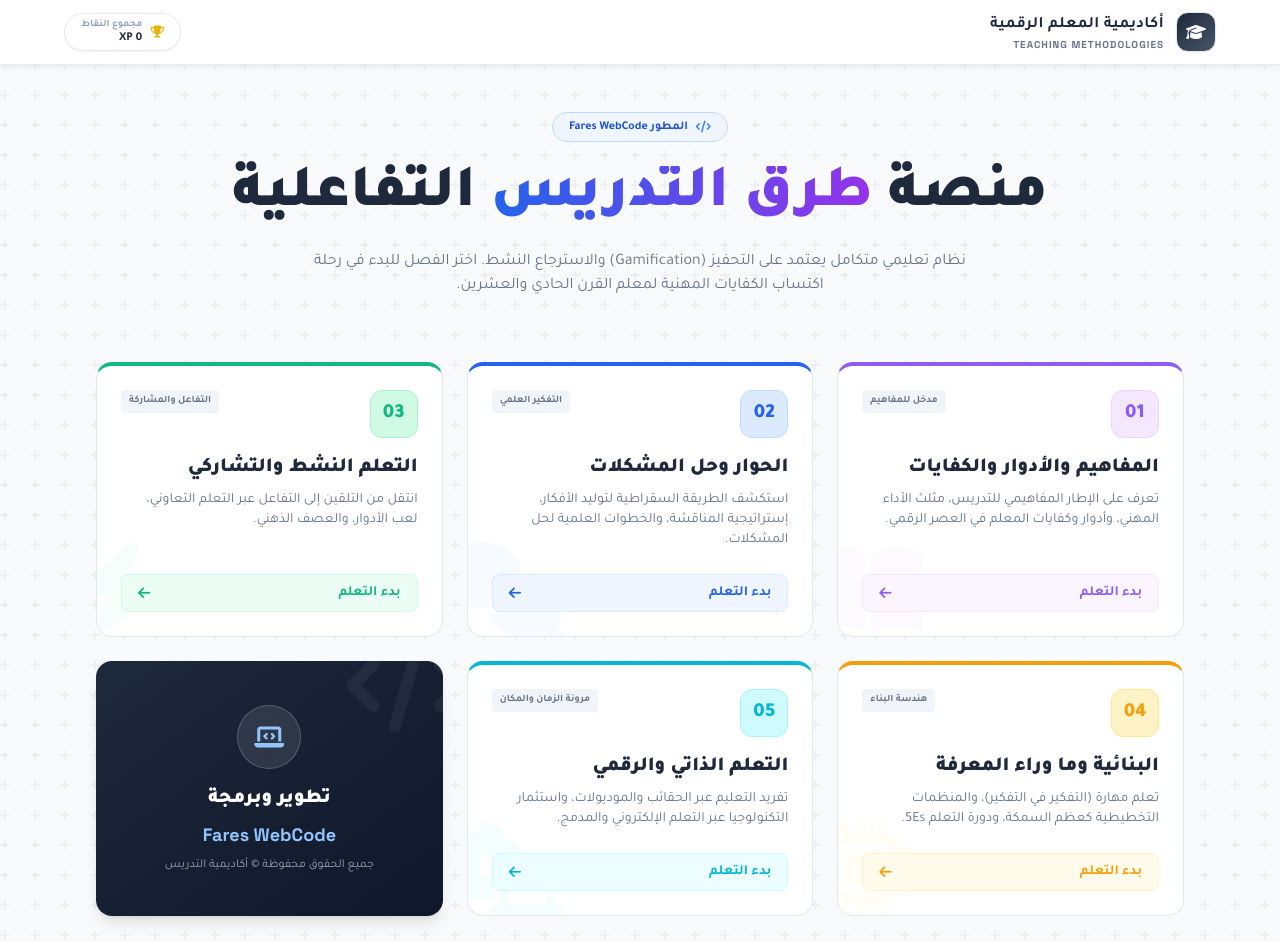
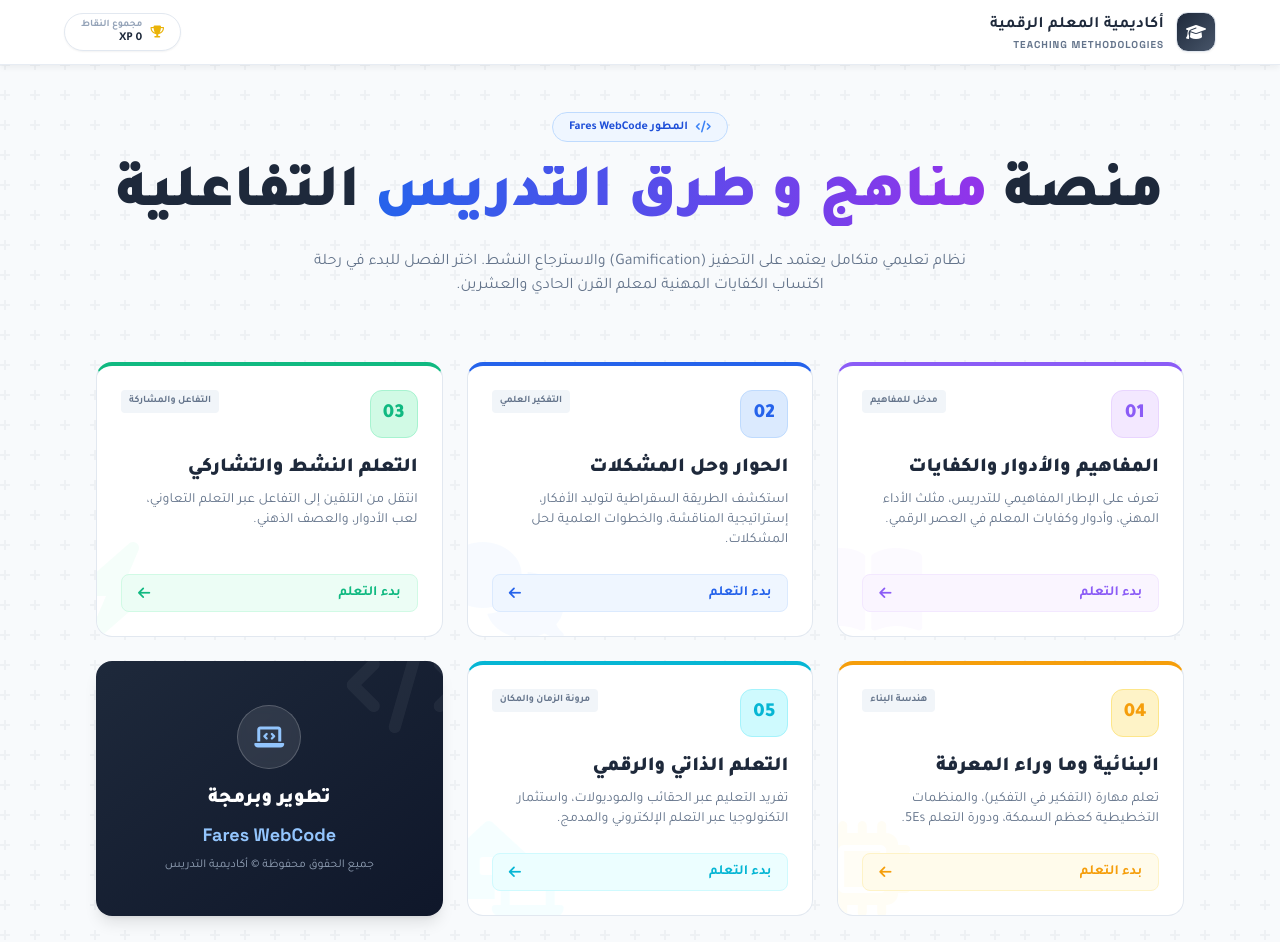
Before and after one commit to faresabdoo/Teaching-methods, a plain HTML site: page index.html in a window 1280 px wide. Drawn offline with nearby package versions, Linux system fonts and the light colour scheme.

Commit message:
Update title and heading text in index.html

```diff
--- a/index.html
+++ b/index.html
@@ -3,7 +3,7 @@
 <head>
     <meta charset="UTF-8">
     <meta name="viewport" content="width=device-width, initial-scale=1.0, maximum-scale=1.0, user-scalable=no">
-    <title>أكاديمية طرق التدريس | الصفحة الرئيسية</title>
+    <title>أكاديمية مناهج و طرق التدريس | الصفحة الرئيسية</title>
 
     <!-- Tailwind CSS -->
     <script src="https://cdn.tailwindcss.com"></script>
@@ -122,7 +122,7 @@
                 المطور Fares WebCode
             </div>
             <h2 class="text-4xl md:text-5xl lg:text-6xl font-black text-slate-800 mb-6 leading-tight">
-                منصة <span class="text-transparent bg-clip-text bg-gradient-to-r from-blue-600 to-purple-600">طرق التدريس</span> التفاعلية
+                منصة <span class="text-transparent bg-clip-text bg-gradient-to-r from-blue-600 to-purple-600">مناهج و طرق التدريس</span> التفاعلية
             </h2>
             <p class="text-slate-500 text-sm md:text-base max-w-2xl mx-auto leading-relaxed">
                 نظام تعليمي متكامل يعتمد على التحفيز (Gamification) والاسترجاع النشط. اختر الفصل للبدء في رحلة اكتساب الكفايات المهنية لمعلم القرن الحادي والعشرين.
```
